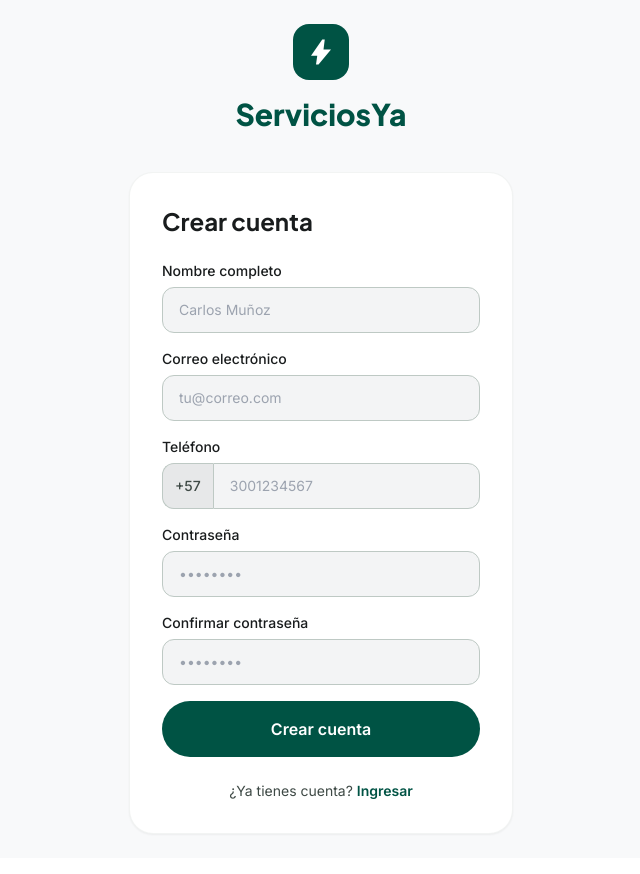
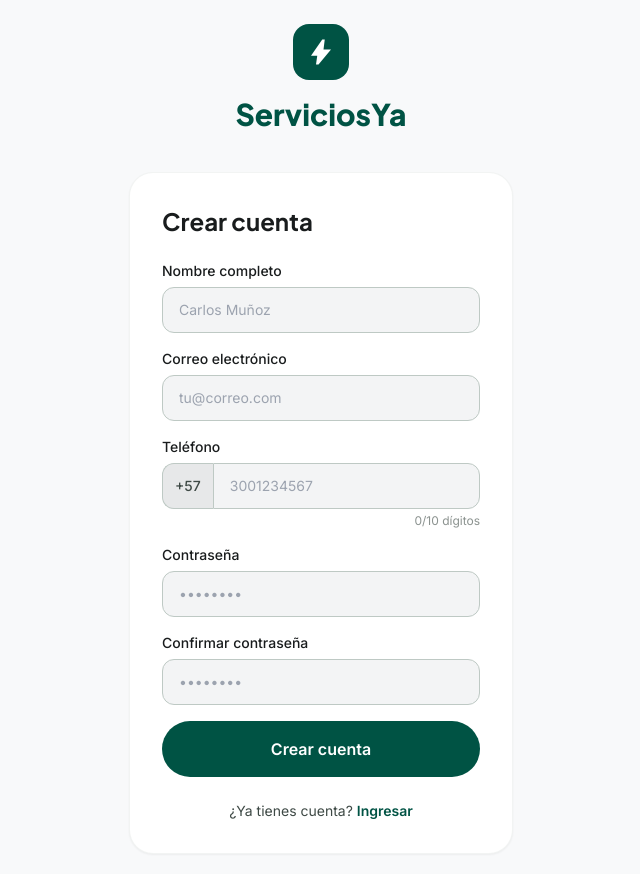
Before and after one commit to juandabettt/servicios-frontend, a React (Vite) app: page /register in a window 1280 px wide. Shown: the top 874 px of the page, without its empty margins (319-959 px from the left). Built offline with nearby package versions, Linux system fonts and the light colour scheme; no server answers.

Commit message:
Limite Telefono Login

```diff
--- a/src/pages/Register.jsx
+++ b/src/pages/Register.jsx
@@ -34,7 +34,9 @@ export default function Register() {
   const { register, handleSubmit, control, formState: { errors } } = useForm({ resolver: zodResolver(schema) });
   const registerMutation = useRegister();
   const password = useWatch({ control, name: 'password', defaultValue: '' });
+  const telefonoValue = useWatch({ control, name: 'telefono', defaultValue: '' });
   const strength = passwordStrength(password);
+  const { onChange: onTelefonoChange, ...telefonoRegister } = register('telefono');
 
   const onSubmit = ({ confirmPassword, ...data }) => {
     registerMutation.mutate({ ...data, telefono: `+57${data.telefono}` });
@@ -84,13 +86,23 @@ export default function Register() {
                   +57
                 </span>
                 <input
-                  {...register('telefono')}
+                  {...telefonoRegister}
+                  onChange={(e) => {
+                    e.target.value = e.target.value.replace(/\D/g, '').slice(0, 10);
+                    onTelefonoChange(e);
+                  }}
                   type="tel"
+                  maxLength={10}
+                  inputMode="numeric"
+                  pattern="[0-9]*"
                   className="flex-1 bg-surface-container-low border border-outline-variant rounded-r-xl py-3 px-4 text-sm focus:ring-2 focus:ring-primary/30 focus:border-primary outline-none"
                   placeholder="3001234567"
                 />
               </div>
-              {errors.telefono && <p className="mt-1 text-xs text-error">{errors.telefono.message}</p>}
+              <div className="flex justify-between items-center mt-1">
+                <span>{errors.telefono && <p className="text-xs text-error">{errors.telefono.message}</p>}</span>
+                <p className="text-xs text-on-surface-variant/60">{(telefonoValue || '').length}/10 dígitos</p>
+              </div>
             </div>
 
             <div>
```
Also changed, not shown: 2 other files (tests, documents, lock files or other folders).
